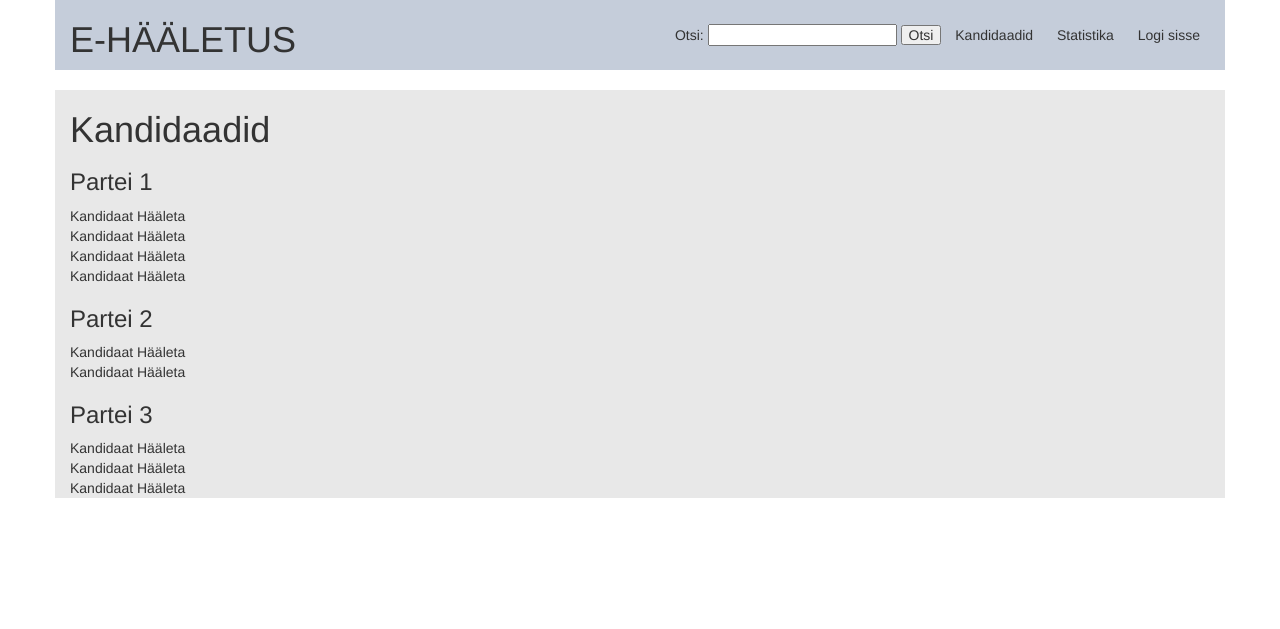
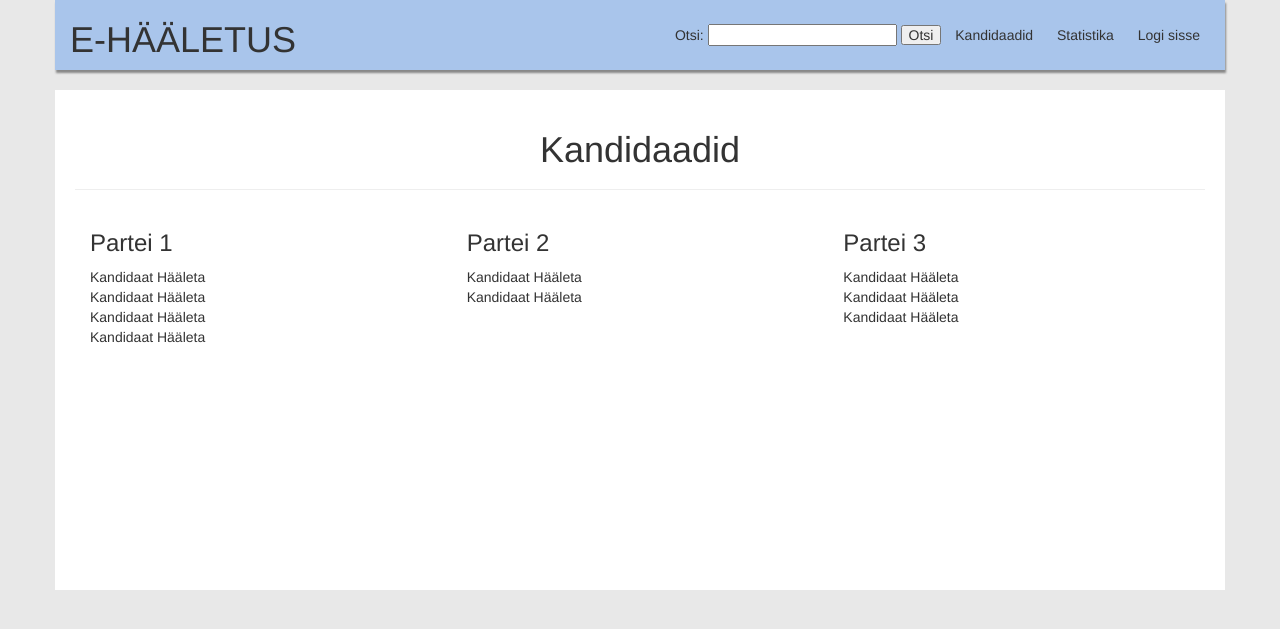
Before and after one commit to liivur/veebiprojekt, a PHP site: page /candidates.php in a window 1280 px wide. Shown: the top 629 px of the page. Run offline with PHP 8.4, Linux system fonts and the light colour scheme; some libraries are stand-ins or nearby versions.

Commit message:
changed the look

```diff
--- a/prototype/assets/css/style.css
+++ b/prototype/assets/css/style.css
@@ -12,20 +12,40 @@ a {
 	color: inherit;
 }
 
+a:hover {
+	text-decoration: none;
+}
+
 form {
 	line-height: 100%;
 }
 
-.container {
+body{
 	background-color: #E8E8E8;
 }
 
+.middle{
+    text-align: center;
+}
+
+.button{
+    margin-top: 10px;
+	margin-right: 40px;
+}
+
+.container {
+	background-color: #ffffff;
+}
+
 .header.container {
-	background-color: #C5CDDA;
+	background-color: #A9C5EB;
+	box-shadow: 1px 3px 2px #888888;
 }
 
 .content {
 	margin-top: 20px;
+	min-height: 500px;
+	margin-bottom: 20px;
 }
 
 .menu {
@@ -52,14 +72,19 @@ form {
 	right: -15px;
 	margin-top: -1px;
 	padding: 10px;
-	background-color: #EFEBEB;
+	background-color: #E0EAF8;
 	position: absolute;
 	line-height: 20px;
 	text-align: left;
 	z-index: 1;
+	box-shadow: 0px 3px 3px #888888;
 }
 .fb-login-button{
-	margin: 10px;
+	margin-top: 10px;
+}
+
+#field{
+	padding: 20px;
 }
 
 .admin-forms form {
--- a/prototype/candidacy.php
+++ b/prototype/candidacy.php
@@ -10,7 +10,7 @@
 
 
 		<section class="content container">
-	    	<div class="row">
+	    	<div class="row"  id="field">
 				<p>Käesolevaga nõustun, et ...</p>
 					<p>vali piirkond</p>
 						<select name="party">
--- a/prototype/candidates.php
+++ b/prototype/candidates.php
@@ -7,9 +7,10 @@
 	  	<header class="container header">
 	  		<?php require './components/header.php'; ?>
 		</header>
-		<section class="content container">
-	    	<h1>Kandidaadid</h1>
-	    	<div>
+		<section class="content container" id="field">
+	    	<h1 class="middle">Kandidaadid</h1>
+			<hr>
+	    	<div class="col-md-4">
 	    		<h3>Partei 1</h3>
     			<div>
     				Kandidaat <a href="#">Hääleta</a>
@@ -24,7 +25,7 @@
     				Kandidaat <a href="#">Hääleta</a>
     			</div>
     		</div>
-    		<div>
+    		<div class="col-md-4">
 	    		<h3>Partei 2</h3>
     			<div>
     				Kandidaat <a href="#">Hääleta</a>
@@ -33,7 +34,7 @@
     				Kandidaat <a href="#">Hääleta</a>
     			</div>
     		</div>
-    		<div>
+    		<div class="col-md-4">
 	    		<h3>Partei 3</h3>
     			<div>
     				Kandidaat <a href="#">Hääleta</a>
--- a/prototype/components/head.php
+++ b/prototype/components/head.php
@@ -7,7 +7,7 @@
 <!-- Bootstrap -->
 <link rel="stylesheet" href="https://maxcdn.bootstrapcdn.com/bootstrap/3.3.6/css/bootstrap.min.css" integrity="sha384-1q8mTJOASx8j1Au+a5WDVnPi2lkFfwwEAa8hDDdjZlpLegxhjVME1fgjWPGmkzs7" crossorigin="anonymous">
 <link rel="stylesheet" type="text/css" href="assets/css/style.css">
-
+<link rel="shortcut icon" href="assets/icon.ico" />
 <!-- HTML5 shim and Respond.js for IE8 support of HTML5 elements and media queries -->
 <!-- WARNING: Respond.js doesn't work if you view the page via file:// -->
 <!--[if lt IE 9]>
--- a/prototype/components/header.php
+++ b/prototype/components/header.php
@@ -26,7 +26,7 @@
 						Parool:
 						<input type="password" name="password">
 					</label>
-					<button type="submit">Logi sisse</button>
+					<button class="button" type="submit">Logi sisse</button>
 					<div class="fb-login-button" data-max-rows="1" data-size="large"
 						data-show-faces="false" data-auto-logout-link="true"></div>
 				</form>
--- a/prototype/index.php
+++ b/prototype/index.php
@@ -10,7 +10,7 @@
 
 
 		<section class="content container">
-	    	<div class="row">
+	    	<div class="row" id="field">
 	    		<div class="col-md-4">
 	    			<p>Kandidaat</p>
 	    			<p>Kandidaat</p>
--- a/prototype/search.php
+++ b/prototype/search.php
@@ -28,6 +28,7 @@
 					</label>
 				</div>
     		</form>
+			<hr>
     		<h3>Tulemused:</h3>
     		<div>
     			<div>
--- a/prototype/statistics.php
+++ b/prototype/statistics.php
@@ -7,8 +7,9 @@
 	  	<header class="container header">
 	  		<?php require './components/header.php'; ?>
 		</header>
-		<section class="content container">
-	    	<h1>Statistika</h1>
+		<section class="content container" id="field">
+	    	<h1 class="middle">Statistika</h1>
+			<hr>
 	    	<div class="row text-center">
 	    		<div class="col-md-3">
 	    			<h3>Hääled riigis</h3>
--- a/prototype/vote.php
+++ b/prototype/vote.php
@@ -10,6 +10,7 @@
 
 
 		<section class="content container">
+			<div  id="field">
 				<div class="row">
 					oled valinud kandidaadi XXX
 					<button type="candidacy">Tühista valik</button>
@@ -26,6 +27,7 @@
 					<button type="candidacy">Valin</button>
 
 				</div>
+			</div>
 		</section>
 
 	    <?php require './components/javascripts.php'; ?>
--- a/prototype/welcome.php
+++ b/prototype/welcome.php
@@ -12,8 +12,8 @@
 			<ul class="menu list-unstyled">
 				<div class="row">
 					<div class="col-md-3">
-						<li class="menu-item"><a href="./candidacy.php">Kandideeri</a></li>
-						<li class="menu-item"><a href="./vote.php">Hääleta</a></li>
+						<li class="menu-item"><a href="./candidacy.php"><h3>Kandideeri</h3></a></li>
+						<li class="menu-item"><a href="./vote.php"><h3>Hääleta</h3></a></li>
 					</div>
 				</div>
 			</ul>
```
Also changed, not shown: prototype/admin.php (+7 -7 lines), prototype/assets/icon.ico (added). Lines whose indentation alone changed are shown as unchanged.
